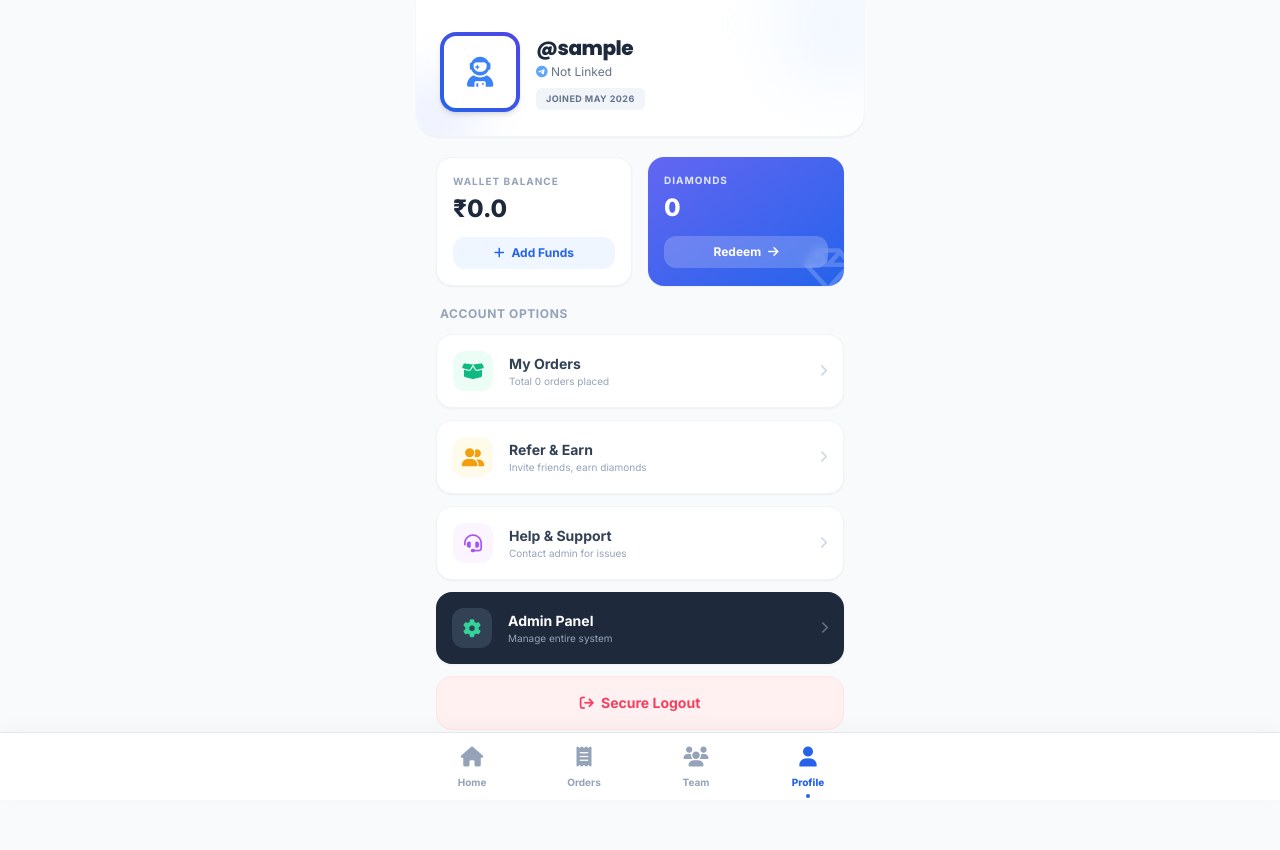
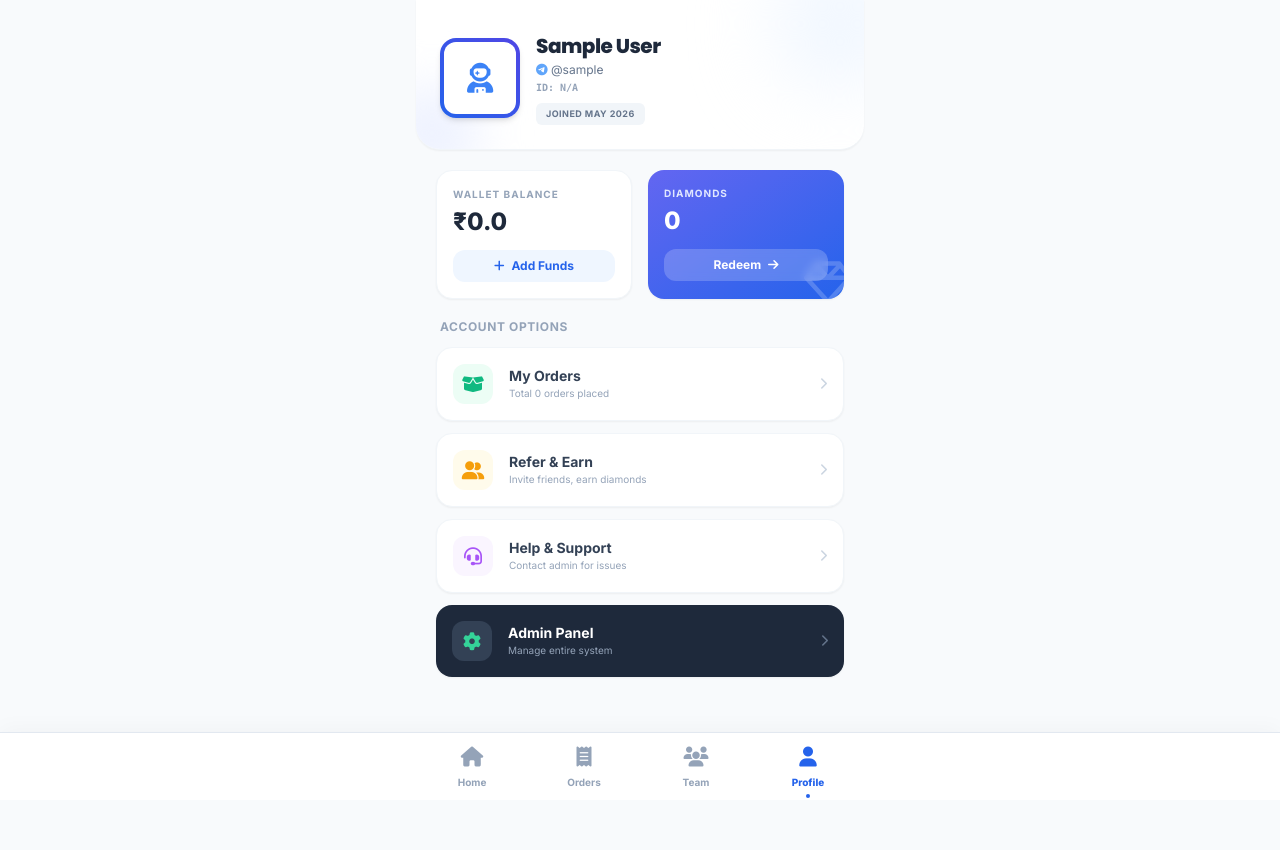
Before and after one commit to jahidul9957/extragrowth, a Django app: page /dashboard/account/ in a window 1280 px wide. After the commit the page ends 798 px from the top, so only its background shows below. Run offline with Django 4.2, Linux system fonts and the light colour scheme; the visitor is signed in with stand-in values (Sample User, id 1); data that the repository does not hold is empty; some libraries are stand-ins or nearby versions.

Commit message:
Update account.html

```diff
--- a/core/templates/core/account.html
+++ b/core/templates/core/account.html
@@ -46,18 +46,23 @@
             <div class="absolute bottom-0 left-0 w-24 h-24 bg-indigo-50 rounded-full blur-xl -ml-8 -mb-8"></div>
 
             <div class="relative z-10 flex items-center gap-4">
-                <div class="w-20 h-20 rounded-2xl bg-gradient-to-tr from-blue-600 to-indigo-600 p-1 shadow-md">
+                <div class="w-20 h-20 rounded-2xl bg-gradient-to-tr from-blue-600 to-indigo-600 p-1 shadow-md shrink-0">
                     <div class="w-full h-full bg-white rounded-xl flex items-center justify-center overflow-hidden">
                         {% if request.user.profile_image %}
                             <img src="{{ request.user.profile_image.url }}" class="w-full h-full object-cover">
+                        {% elif request.user.telegram_photo_url %}
+                            <img src="{{ request.user.telegram_photo_url }}" class="w-full h-full object-cover">
                         {% else %}
                             <i class="fa-solid fa-user-astronaut text-3xl text-blue-500"></i>
                         {% endif %}
                     </div>
                 </div>
-                <div>
-                    <h1 class="text-xl font-black font-poppins text-slate-800 tracking-tight">@{{ request.user.username }}</h1>
-                    <p class="text-xs text-slate-500 mt-0.5"><i class="fa-brands fa-telegram text-blue-400"></i> {{ request.user.telegram_username|default:"Not Linked" }}</p>
+                <div class="flex-1 min-w-0">
+                    <h1 class="text-xl font-black font-poppins text-slate-800 tracking-tight truncate">
+                        {{ request.user.first_name }} {{ request.user.last_name }}
+                    </h1>
+                    <p class="text-xs text-slate-500 mt-0.5"><i class="fa-brands fa-telegram text-blue-400"></i> @{{ request.user.telegram_username|default:request.user.username }}</p>
+                    <p class="text-[10px] text-slate-400 font-mono mt-0.5 font-bold">ID: {{ request.user.telegram_id|default:"N/A" }}</p>
                     <span class="inline-block mt-2 px-2.5 py-1 bg-slate-100 text-slate-500 text-[9px] font-bold uppercase tracking-wider rounded-md">
                         Joined {{ request.user.date_joined|date:"M Y" }}
                     </span>
@@ -133,9 +138,6 @@
             </a>
             {% endif %}
 
-            <a href="{% url 'logout' %}" class="mt-4 block w-full py-4 text-center text-sm font-bold text-rose-500 bg-rose-50 hover:bg-rose-100 rounded-2xl transition btn-press border border-rose-100">
-                <i class="fa-solid fa-arrow-right-from-bracket mr-1"></i> Secure Logout
-            </a>
         </div>
 
     </div>
@@ -224,4 +226,4 @@
         });
     </script>
 </body>
-                            </html>
+    </html>
```
